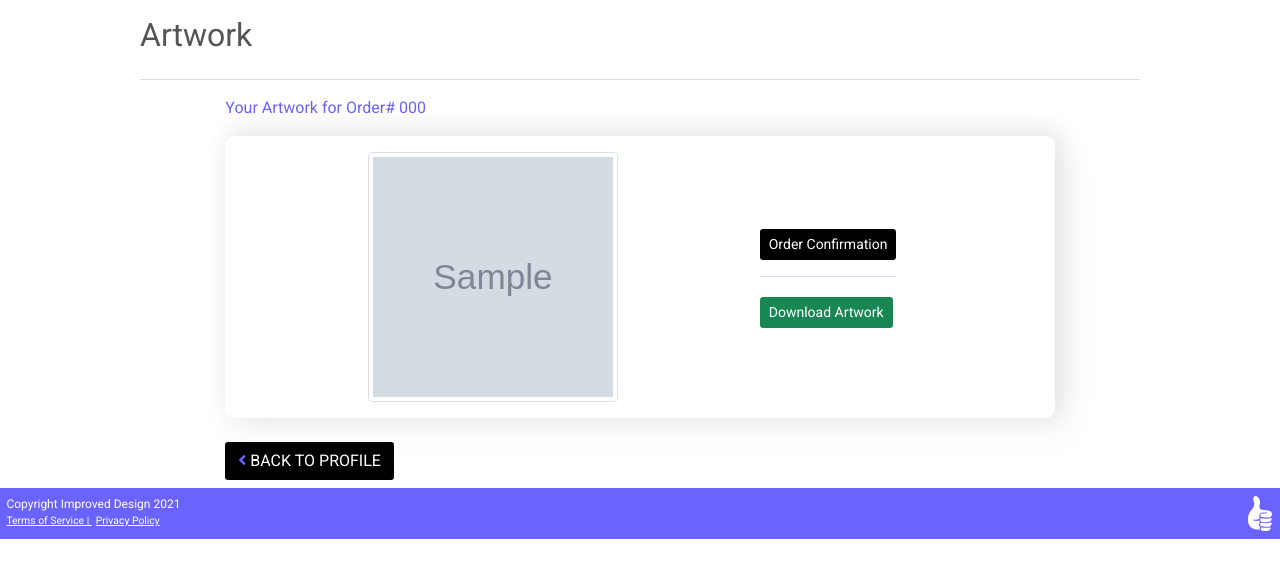
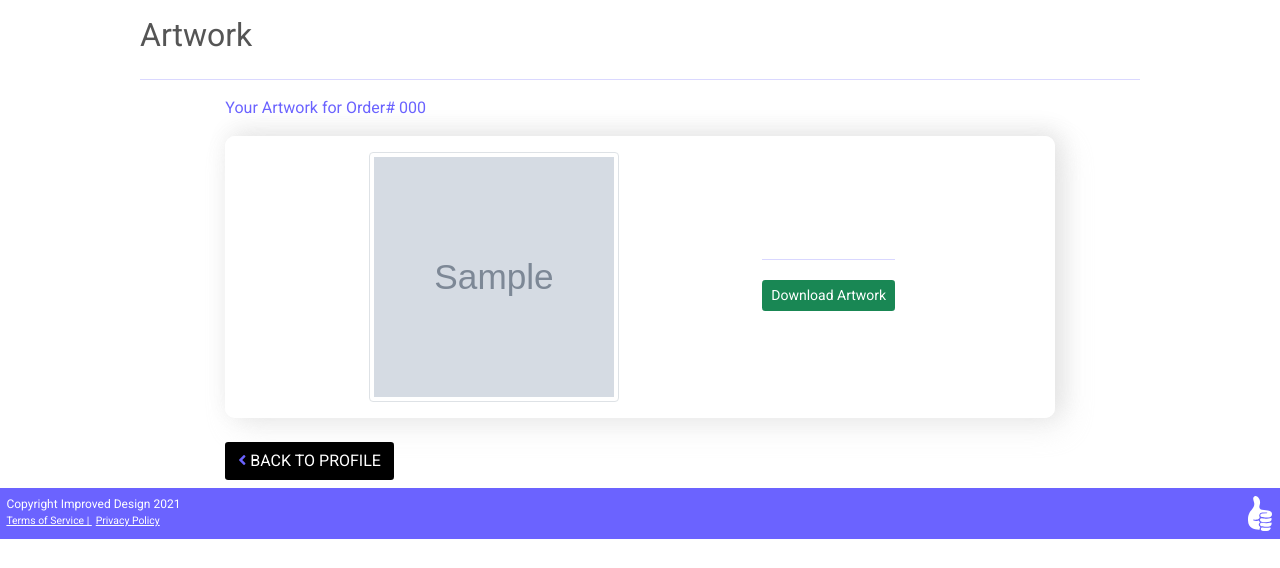
Before and after one commit to asdub/improved-telegram, a Django app: page /profile/artwork/1 in a window 1280 px wide. Shown: the part 188-756 px from the top of the page. Run offline with Django 3.2, Linux system fonts and the light colour scheme; tables that the repository leaves empty hold one stand-in row (values such as "Sample post"); grey boxes marked "Sample" are stand-in pictures; some libraries are stand-ins or nearby versions.

```diff
--- a/profiles/templates/profiles/artwork.html
+++ b/profiles/templates/profiles/artwork.html
@@ -26,11 +26,6 @@
                             <img class="img-thumbnail" src="{{ image.image.url }}" alt="Your Artwork">
                         </div>
                         <div class="artwork-download">
-                            <div class="btn-container">
-                                <a class="btn btn-black rounded-1 mt-1 btn-sm" href="{% url 'order_history' order.order_number %}">
-                                    Order Confirmation
-                                </a>
-                            </div>
                             <hr>
                             <div class="btn-container">
                                 <a class="btn btn-green rounded-1 mt-1 btn-sm"
```
Also changed, not shown: README.md.
